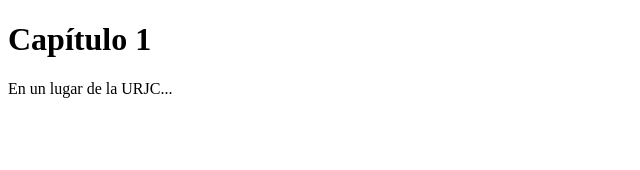
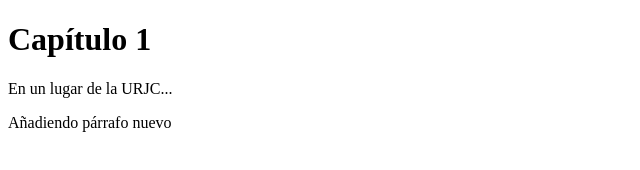
Before and after one commit to sbarri5/2021-2022-CSAAI-Practicas, a plain HTML site: page P1/S1/hola_mundo.html in a window 1280 px wide. Shown: the whole page, without its empty margins (0-640 px from the left). Drawn offline with Linux system fonts and the light colour scheme.

Commit message:
Modificación 2

```diff
--- a/P1/S1/hola_mundo.html
+++ b/P1/S1/hola_mundo.html
@@ -14,6 +14,7 @@ lineas -->
     <body>
         <h1>Capítulo 1</h1>
         <p>En un lugar de la URJC...</p>
+        <p>Añadiendo párrafo nuevo</p>
     </body>
 
 </html>
```
